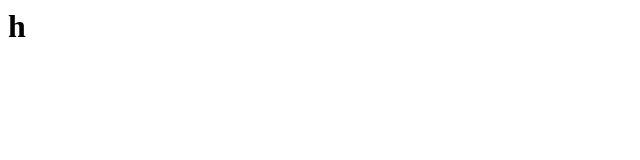
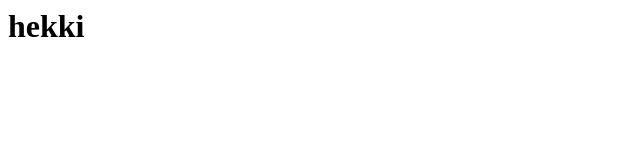
Before and after one commit to sabhishek7/Demo1, a plain HTML site: page index.html in a window 1280 px wide. Shown: the whole page, without its empty margins (0-640 px from the left). Drawn offline with Linux system fonts and the light colour scheme.

Commit message:
your changes

```diff
--- a/index.html
+++ b/index.html
@@ -1 +1 @@
-<h1>h</h1>
+<h1>hekki</h1>
```
